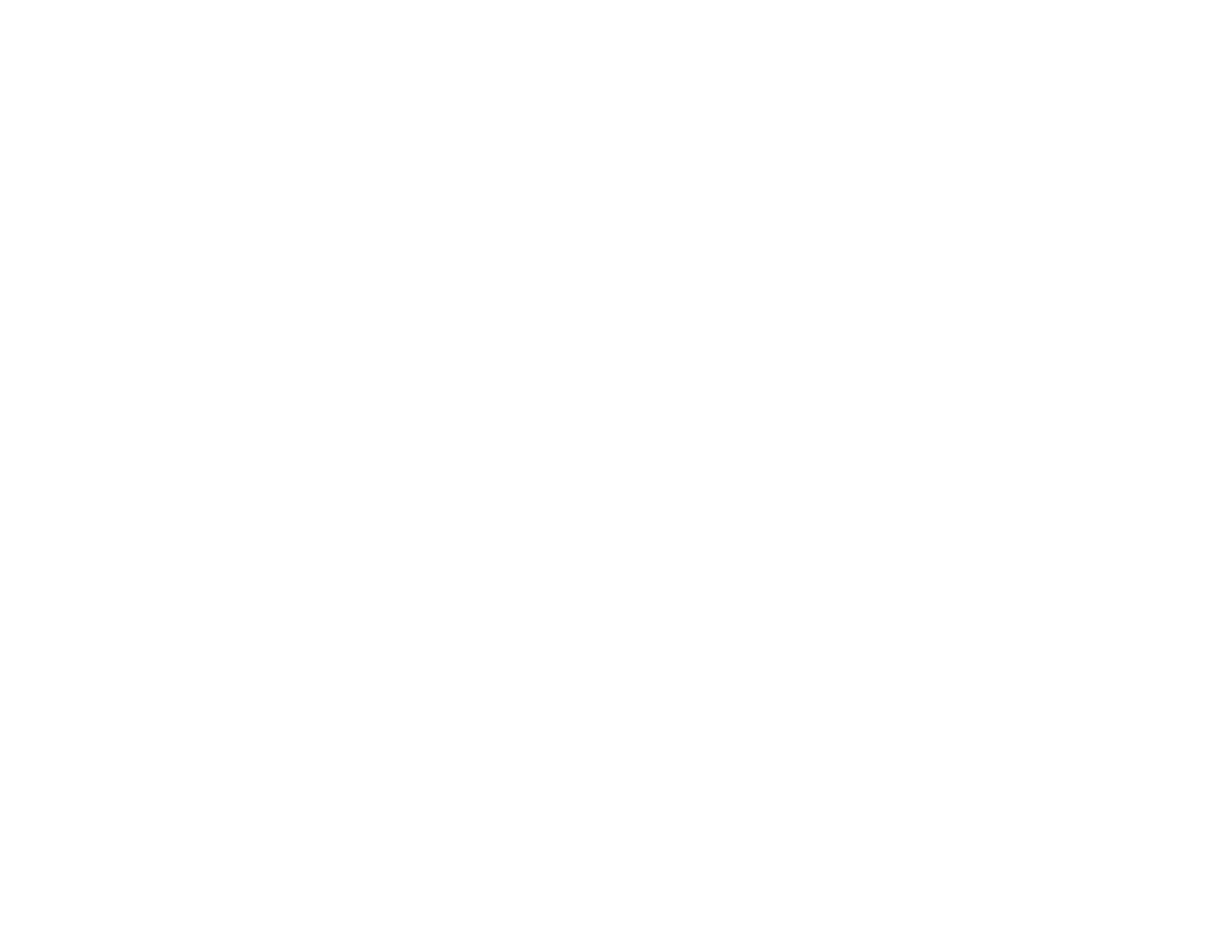
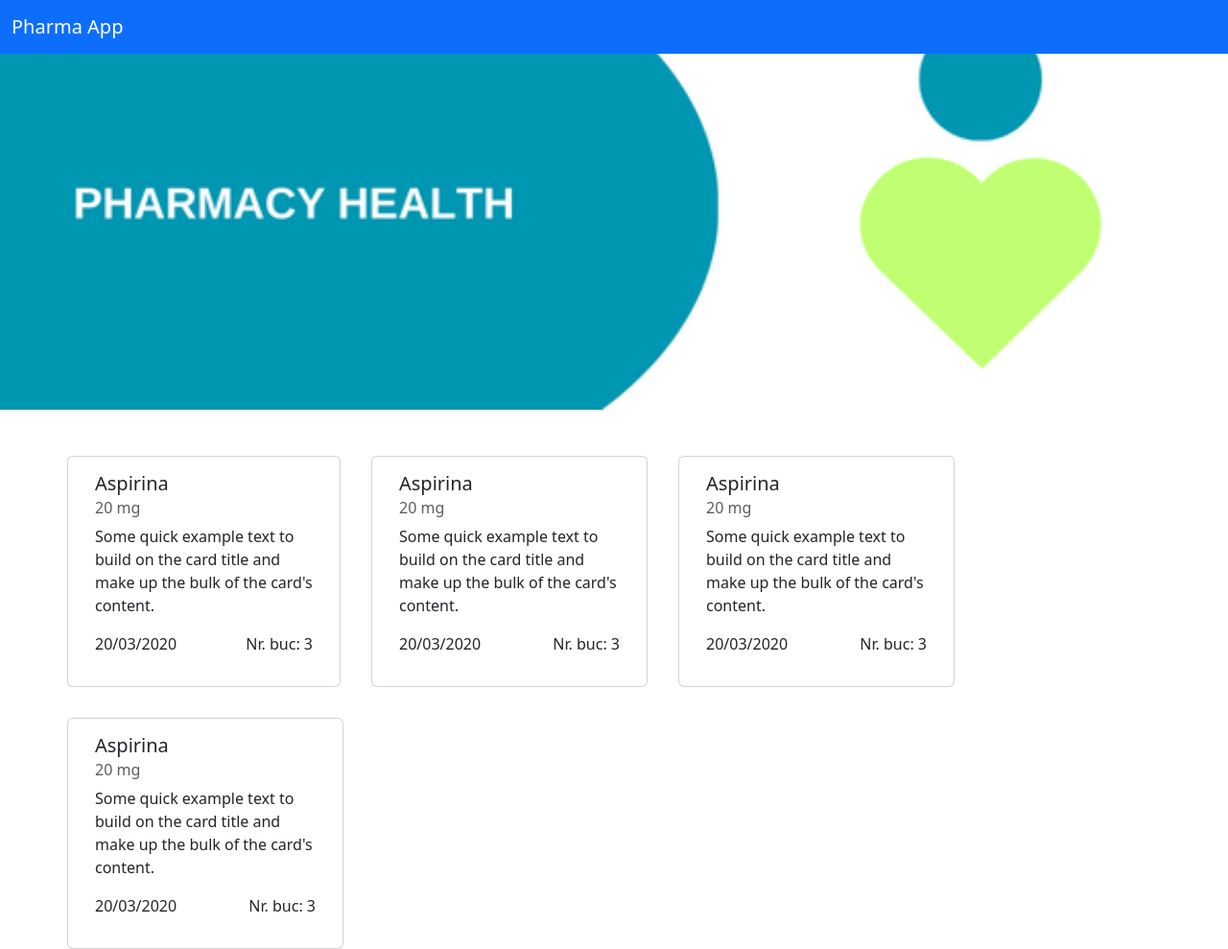
Before and after one commit to SilviuDinca/pharma, a website with bundled scripts: page client/index.html in a window 1280 px wide. Shown: the whole page at 96% size. Before the commit the page ends 800 px from the top, so only its background shows below. Built offline with nearby package versions, Linux system fonts and the light colour scheme.

Commit message:
feat: add links bootstrap, add navigation bar, add image-fluid in index.html and get medication in dashboardClient.js

```diff
--- a/client/index.html
+++ b/client/index.html
@@ -5,11 +5,94 @@
     <meta name="viewport" content="width=device-width, initial-scale=1.0" />
     <title>Pharma App</title>
     <link rel="stylesheet" href="./css/styles.css" />
-
+    <link
+      href="https://cdn.jsdelivr.net/npm/bootstrap@5.3.0-alpha1/dist/css/bootstrap.min.css"
+      rel="stylesheet"
+      integrity="sha384-GLhlTQ8iRABdZLl6O3oVMWSktQOp6b7In1Zl3/Jr59b6EGGoI1aFkw7cmDA6j6gD"
+      crossorigin="anonymous"
+    />
+    <script src="https://unpkg.com/axios/dist/axios.min.js"></script>
   </head>
   <body>
+    <nav class="navbar bg-primary position-fixed z-3" style="width: 100%">
+      <div class="container-fluid">
+        <a class="navbar-brand text-white d-flex align-items-center" href="#">
+          Pharma App
+        </a>
+      </div>
+    </nav>
+    <img
+      src="./img/PHARMACY HEALTH.png"
+      class="img-fluid mb-5 z-0"
+      width="100%"
+      alt="Pharmacy Health"
+    />
+    <div class="container">
+      <div class="row row-cols-4" style="gap: 2rem 2rem">
+        <div class="card" colstyle="width: 18rem;">
+          <div class="card-body">
+            <h5 class="card-title">Aspirina</h5>
+            <h6 class="card-subtitle mb-2 text-muted">20 mg</h6>
+            <p class="card-text">
+              Some quick example text to build on the card title and make up the
+              bulk of the card's content.
+            </p>
+            <div class="d-flex justify-content-between">
+              <p>20/03/2020</p>
+              <p>Nr. buc: 3</p>
+            </div>
+          </div>
+        </div>
+        <div class="card col" style="width: 18rem">
+          <div class="card-body">
+            <h5 class="card-title">Aspirina</h5>
+            <h6 class="card-subtitle mb-2 text-muted">20 mg</h6>
+            <p class="card-text">
+              Some quick example text to build on the card title and make up the
+              bulk of the card's content.
+            </p>
+            <div class="d-flex justify-content-between">
+              <p>20/03/2020</p>
+              <p>Nr. buc: 3</p>
+            </div>
+          </div>
+        </div>
+        <div class="card col" style="width: 18rem">
+          <div class="card-body">
+            <h5 class="card-title">Aspirina</h5>
+            <h6 class="card-subtitle mb-2 text-muted">20 mg</h6>
+            <p class="card-text">
+              Some quick example text to build on the card title and make up the
+              bulk of the card's content.
+            </p>
+            <div class="d-flex justify-content-between">
+              <p>20/03/2020</p>
+              <p>Nr. buc: 3</p>
+            </div>
+          </div>
+        </div>
+        <div class="card col" style="width: 18rem">
+          <div class="card-body">
+            <h5 class="card-title">Aspirina</h5>
+            <h6 class="card-subtitle mb-2 text-muted">20 mg</h6>
+            <p class="card-text">
+              Some quick example text to build on the card title and make up the
+              bulk of the card's content.
+            </p>
+            <div class="d-flex justify-content-between">
+              <p>20/03/2020</p>
+              <p>Nr. buc: 3</p>
+            </div>
+          </div>
+        </div>
+      </div>
+    </div>
   </body>
   <script src="./js/dashboardClient.js"></script>
   <script src="./js/dashboardPharmaceutist.js"></script>
-
+  <script
+    src="https://cdn.jsdelivr.net/npm/bootstrap@5.3.0-alpha1/dist/js/bootstrap.bundle.min.js"
+    integrity="sha384-w76AqPfDkMBDXo30jS1Sgez6pr3x5MlQ1ZAGC+nuZB+EYdgRZgiwxhTBTkF7CXvN"
+    crossorigin="anonymous"
+  ></script>
 </html>
--- a/client/js/dashboardClient.js
+++ b/client/js/dashboardClient.js
@@ -1 +1,9 @@
 'use strict'
+import { axios } from "axios"
+
+async function getMedication() {
+    let res = await axios.get('http://localhost:8000/api/medication/')
+    let data = res;
+    console.log(data)
+    }
+    getMedication()
```
